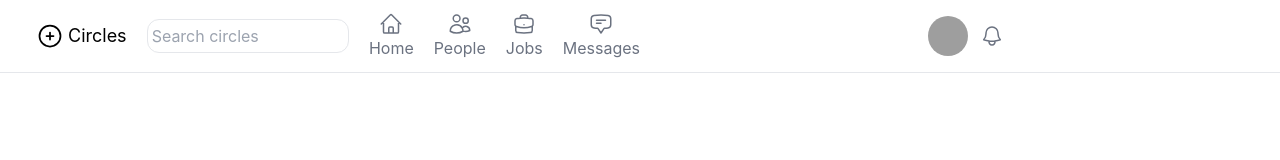
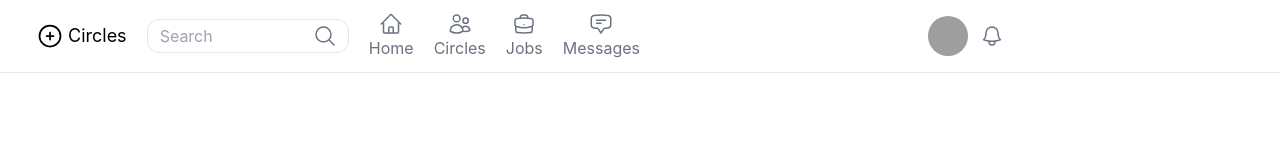
Before and after one commit to hernanchamorrodev/circles, a React (Create React App) app: page / in a window 1280 px wide. Shown: the top 160 px of the page. Built offline with nearby package versions, Linux system fonts and the light colour scheme; grey boxes are pictures that could not be loaded.

Commit message:
search+circle

```diff
--- a/src/components/Header/Header.js
+++ b/src/components/Header/Header.js
@@ -26,12 +26,44 @@ function Header() {
             <h1 className="text-lg ml-1">Circles</h1>
           </div>
           {/* SearchIcon */}
-          <div className="header__search mr-5 w-full">
+          <div className="header__search mr-5 md:w-full flex items-center">
             <input
-              className="border rounded-xl p-1 w-full"
+              className="border rounded-xl py-1 px-3 w-full lg:block hidden"
               type="text"
-              placeholder="Search circles"
+              placeholder="Search"
             />
+            <svg
+              xmlns="http://www.w3.org/2000/svg"
+              fill="none"
+              viewBox="0 0 24 24"
+              strokeWidth={1.5}
+              stroke="currentColor"
+              className="w-6 h-6 text-gray-500 mx-auto -ml-9"
+            >
+              <path
+                strokeLinecap="round"
+                strokeLinejoin="round"
+                d="M21 21l-5.197-5.197m0 0A7.5 7.5 0 105.196 5.196a7.5 7.5 0 0010.607 10.607z"
+              />
+            </svg>
+
+            <div className="iconSearch">
+              <svg
+                xmlns="http://www.w3.org/2000/svg"
+                fill="none"
+                viewBox="0 0 24 24"
+                strokeWidth={1.5}
+                stroke="currentColor"
+                className="w-6 h-6 text-gray-500 mx-auto hidden"
+              >
+                <path
+                  strokeLinecap="round"
+                  strokeLinejoin="round"
+                  d="M21 21l-5.197-5.197m0 0A7.5 7.5 0 105.196 5.196a7.5 7.5 0 0010.607 10.607z"
+                />
+              </svg>
+              <p className="text-gray-500 block lg:hidden">Search</p>
+            </div>
           </div>
           <div className="activity-area flex gap-5 ">
             {/* HomeIcon */}
@@ -71,7 +103,7 @@ function Header() {
                 />
               </svg>
 
-              <p className="text-gray-500">People</p>
+              <p className="text-gray-500">Circles</p>
             </div>
             {/* JobsIcon */}
             <div className="jobs">
```
